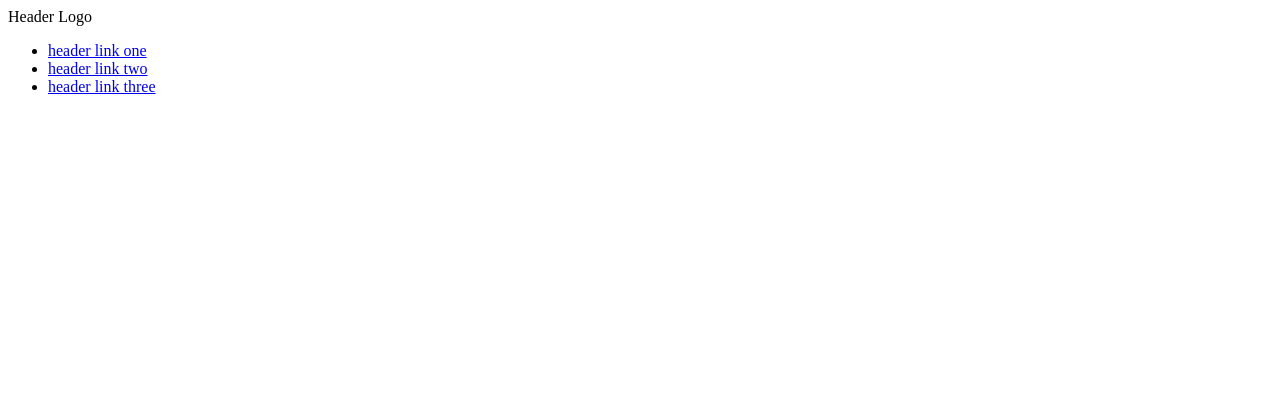
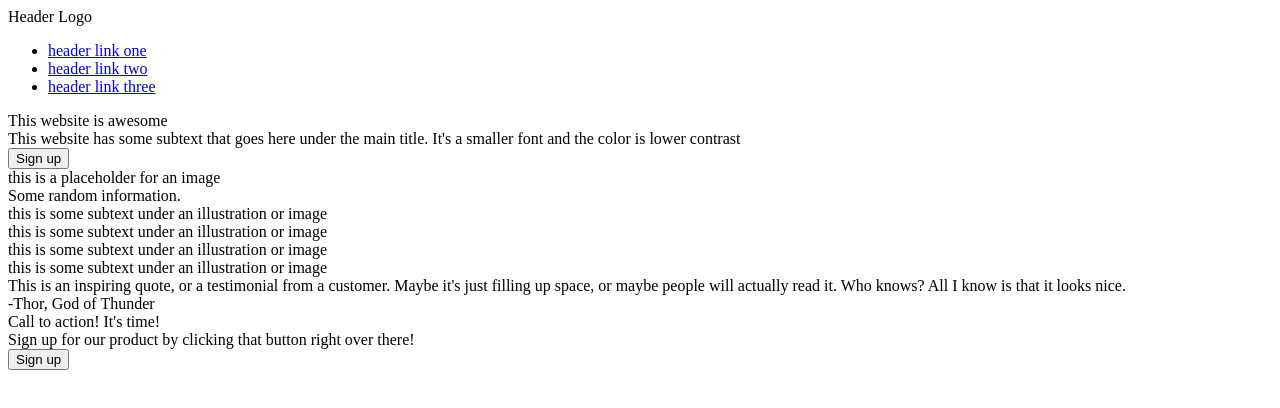
Before and after one commit to CharlieWallace17/landing-page, a plain HTML site: page index.html in a window 1280 px wide. Drawn offline with Linux system fonts and the light colour scheme.

Commit message:
Create div's and add html content.
Added div's to replicate layout of screenshot. Copied verbiage verbatim.

```diff
--- a/index.html
+++ b/index.html
@@ -18,13 +18,57 @@
 
     <div class="title">
         <div class="text">
-
+            <div>This website is awesome</div>
+            <div>This website has some subtext that goes here under the main title. It's a smaller font and the color is lower contrast</div>
+            <button>Sign up</button>
         </div>
         <div class="image">
-
+            <div>this is a placeholder for an image</div>
         </div>
     </div>
 
+    <div class="content">
+
+        <div class="content-title">
+            Some random information.
+        </div>
+
+        <div>
+        <div class="box"></div>
+        <div>this is some subtext under an illustration or image</div>
+        </div>
+
+        <div>
+            <div class="box"></div>
+            <div>this is some subtext under an illustration or image</div>
+        </div>
+
+        <div>
+            <div class="box"></div>
+            <div>this is some subtext under an illustration or image</div>
+        </div>
+
+        <div>
+            <div class="box"></div>
+            <div>this is some subtext under an illustration or image</div>
+        </div>
+
+    </div>
+
+    <div class="quote">
+        <div>This is an inspiring quote, or a testimonial from a customer. Maybe it's just filling up space, or maybe people will actually read it. Who knows? All I know is that it looks nice.</div>
+        <div class="thor">-Thor, God of Thunder</div>
+    </div>
+
+    <div class="footer">
+        <div>
+        <div>
+        <div>Call to action! It's time!</div>
+        <div>Sign up for our product by clicking that button right over there!</div>
+        </div>
+        <button>Sign up</button>
+        </div>
+    </div>
 
 </body>
 </html>
```
